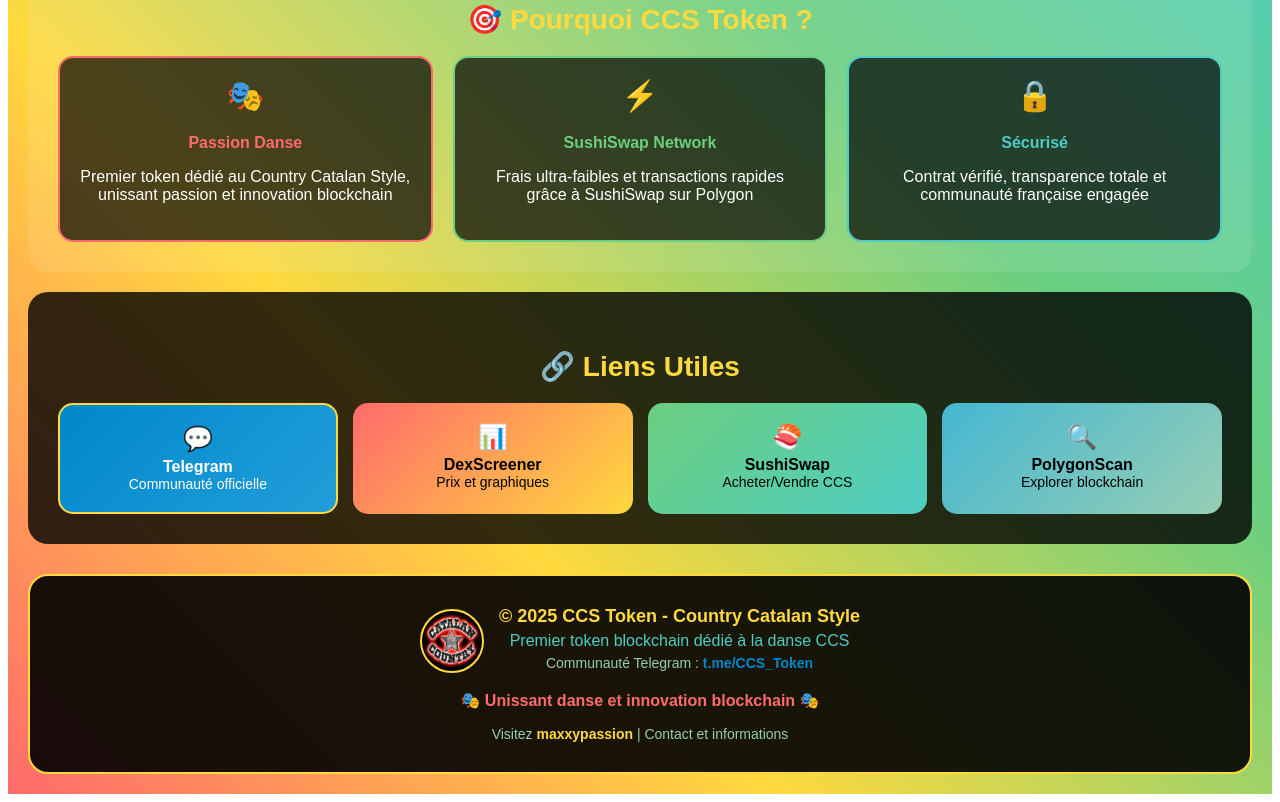
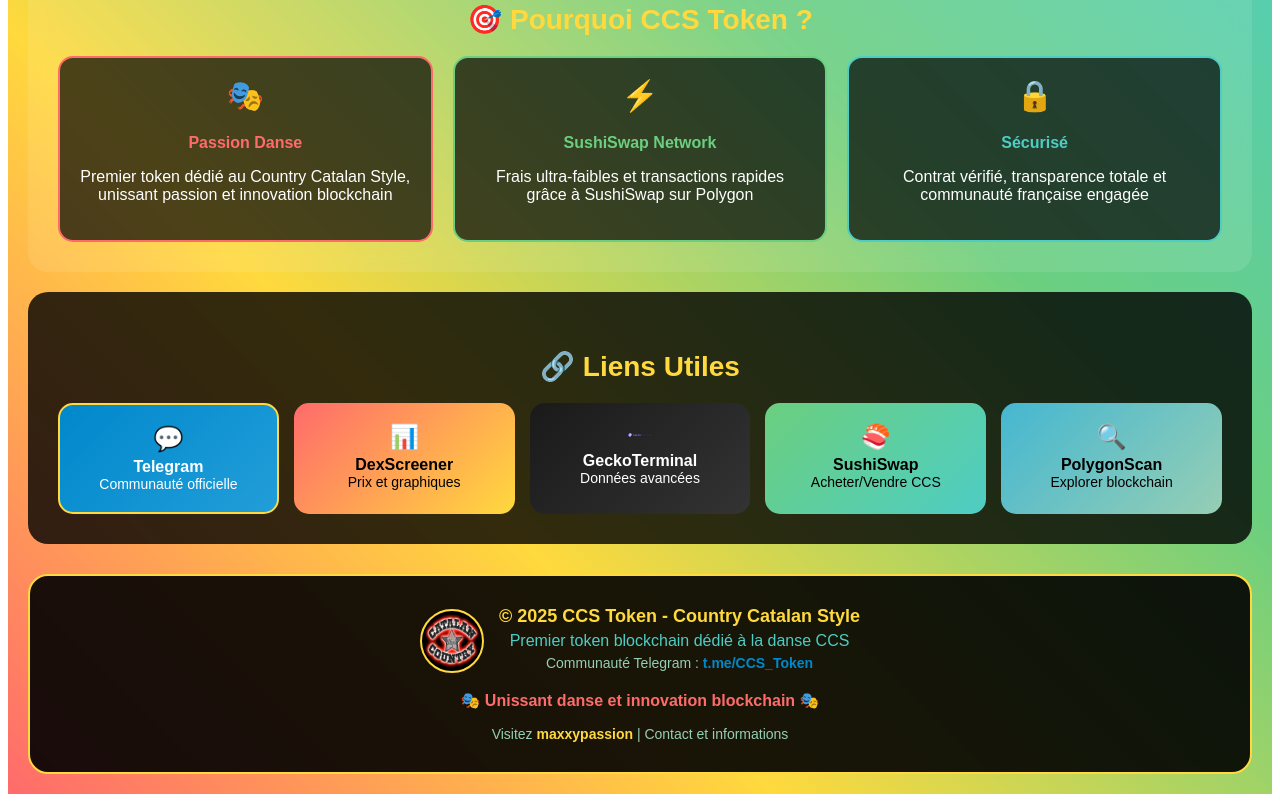
Before and after one commit to cmoalolo/ccs-token-website, a plain HTML site: page index.html in a window 1280 px wide. Shown: the part 1787-2589 px from the top of the page. Drawn offline with Linux system fonts and the light colour scheme; no server answers.

Commit message:
Update index.html
insertion gecko terminal

```diff
--- a/index.html
+++ b/index.html
@@ -263,6 +263,19 @@
                 <div style="font-weight: bold;">DexScreener</div>
                 <div style="font-size: 14px;">Prix et graphiques</div>
             </a>
+            <a href="https://www.geckoterminal.com/fr/polygon_pos/pools/0xc42d0a4fea2f9840111a5809567ccfa78cbff4be"
+               style="background: linear-gradient(135deg, #1a1a1a, #333333); color: white; padding: 20px; border-radius: 15px; text-decoration: none; transition: transform 0.3s; position: relative; overflow: hidden;"
+               onmouseover="this.style.transform='translateY(-5px)'"
+               onmouseout="this.style.transform='translateY(0)'">
+                <div style="
+                    width: 24px;
+                    height: 24px;
+                    background: url('./geckoterminal_light.png') center/contain no-repeat;
+                    margin: 0 auto 5px auto;
+                "></div>
+                <div style="font-weight: bold;">GeckoTerminal</div>
+                <div style="font-size: 14px;">Données avancées</div>
+            </a>
             <a href="https://sushi.com/swap"
                style="background: linear-gradient(135deg, #6bcf7f, #4ecdc4); color: #000; padding: 20px; border-radius: 15px; text-decoration: none; transition: transform 0.3s;"
                onmouseover="this.style.transform='translateY(-5px)'"
```
